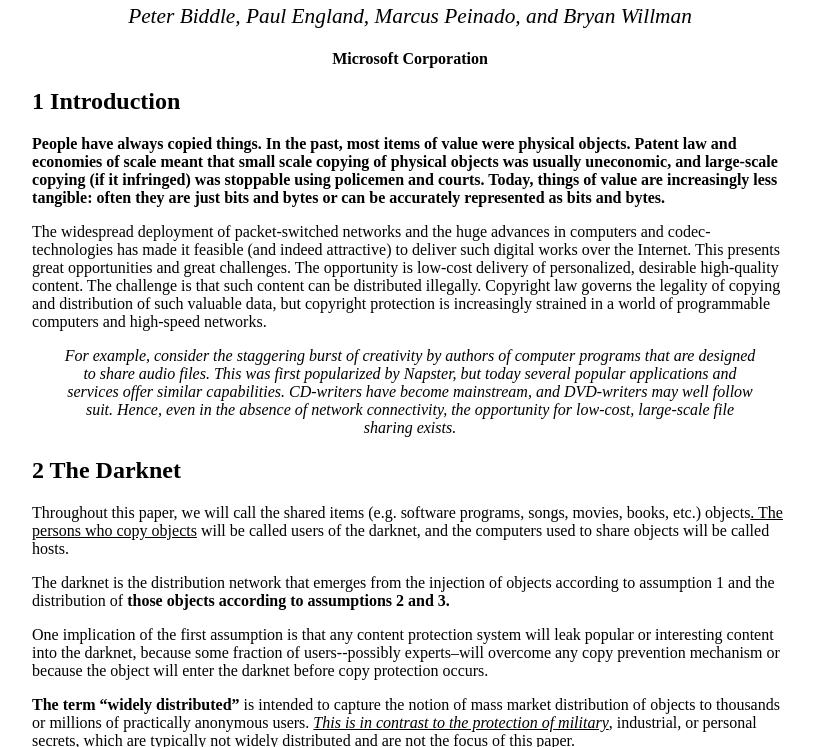
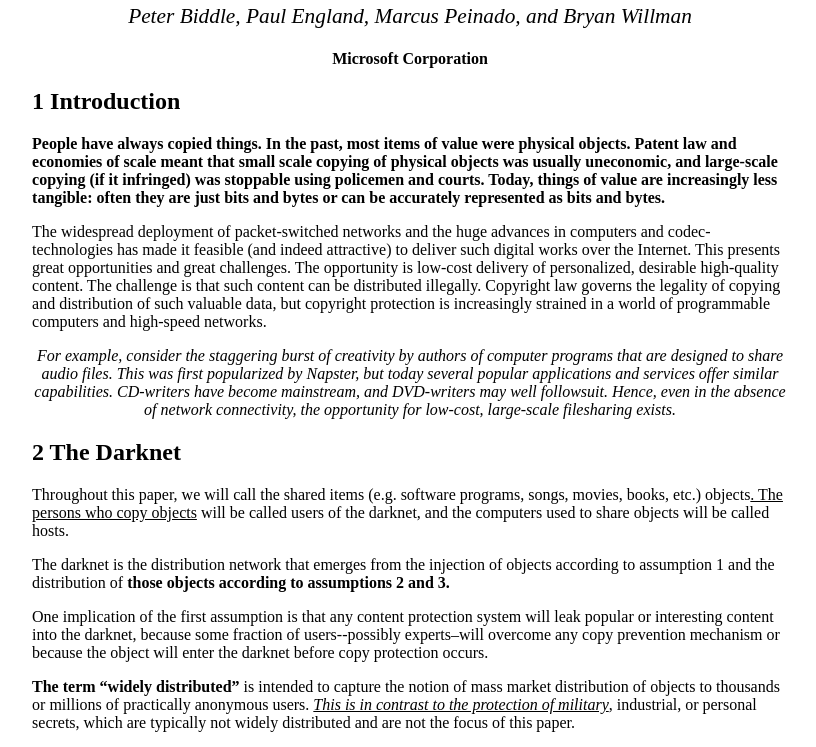
Before and after one commit to GeekHub-FrontEnd-CMS-Online-8/Gorbatko-Ivan_HW2, a plain HTML site: page index.html in a window 1280 px wide. Shown: the part 61-808 px from the top of the page, without its empty margins (230-1046 px from the left). Drawn offline with Linux system fonts and the light colour scheme.

Commit message:
some change

```diff
--- a/index.html
+++ b/index.html
@@ -25,10 +25,10 @@
     copying and distribution of such valuable data, but copyright protection is increasingly strained in a world of
     programmable computers and high-speed networks.</p>
 <p style="text-align:center"><em>For example, consider the staggering burst of creativity by authors of computer
-    programs that are designed<br> to share audio files.  This was first popularized by Napster, but today several
-    popular applications and<br> services offer similar capabilities.  CD-writers have become mainstream, and
-    DVD-writers may well follow<br>suit.  Hence, even in the absence of network connectivity, the opportunity for
-    low-cost, large-scale file<br>sharing exists.</em></p>
+    programs that are designed to share audio files.  This was first popularized by Napster, but today several
+    popular applications and services offer similar capabilities.  CD-writers have become mainstream, and
+    DVD-writers may well followsuit.  Hence, even in the absence of network connectivity, the opportunity for
+    low-cost, large-scale filesharing exists.</em></p>
 <h2>2  The Darknet</h2>
 <p>Throughout this paper, we will call the shared items (e.g. software programs, songs, movies, books, etc.) objects<u>.
     The persons who copy objects</u> will be called users of the darknet, and the computers used to share objects will
@@ -69,7 +69,7 @@
     merchant can display adverts, collect profiles, and bill efficiently. Additionally, management, auditing, and
     accountability are much easier in a centralized model.</em></p>
 <p class="fig"> <img src="images/img2.jpg" width="350" height="263" alt="Mouse on the tree"></p>
-<br>
+
 <p>However, centralized schemes work poorly for illegal object distribution because large,
     central servers are large single points of failure: If the distributor is breaking the law,
     it is relatively easy to force him to stop.  Early MP3 Web and FTP sites were commonly “hosted”
```
